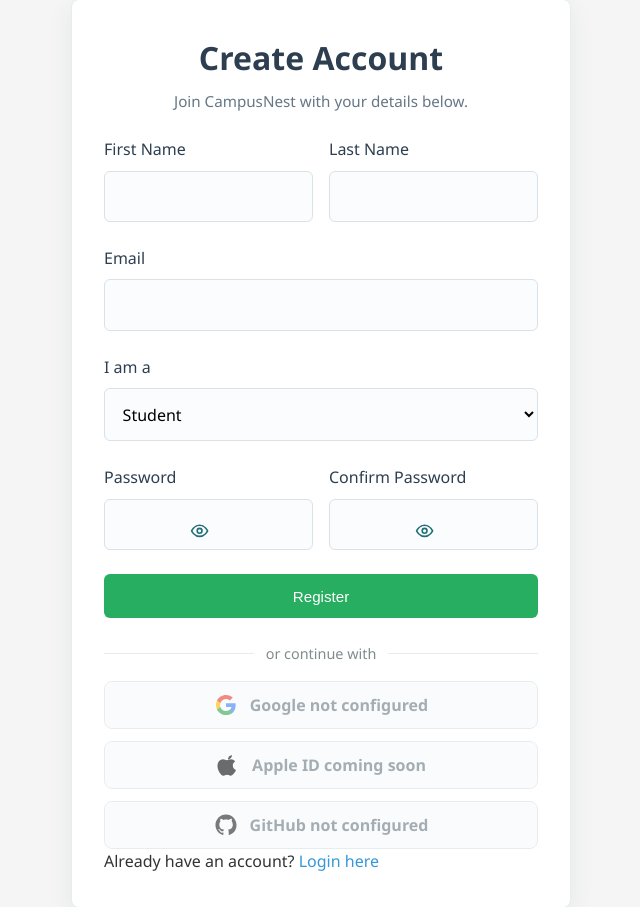
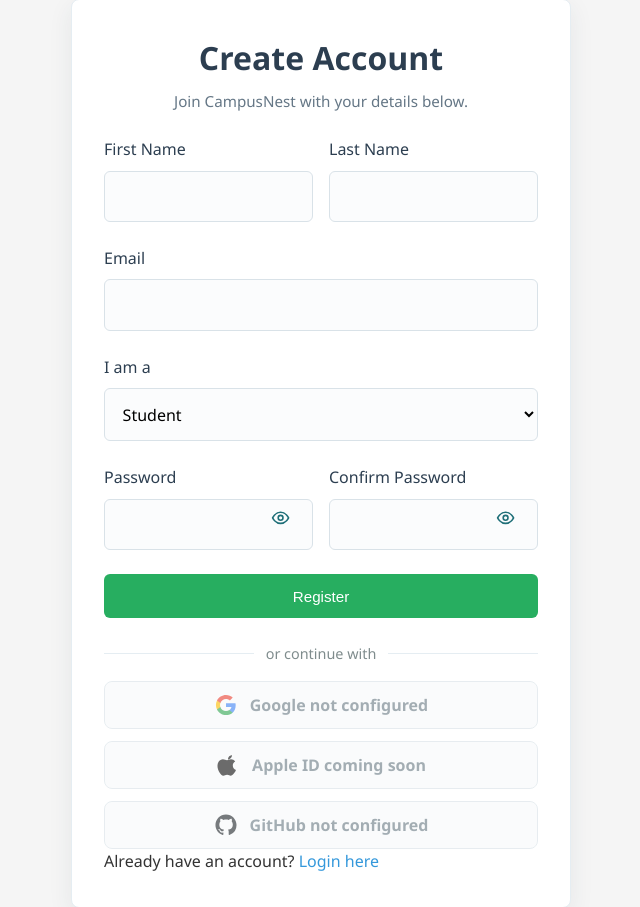
Before and after one commit to michaelsunprince2-commits/CampusHub, a PHP site: page /campusnest/php/public/register.php in a window 1280 px wide. Shown: the part 159-1066 px from the top of the page, without its empty margins (319-959 px from the left). Run offline with PHP 8.4, Linux system fonts and the light colour scheme.

Commit message:
Fix password toggle input overlay

```diff
--- a/php/public/login.php
+++ b/php/public/login.php
@@ -117,7 +117,7 @@ require_once '../templates/header.php';
             color: #1f6f78;
             cursor: pointer;
             display: grid;
-            place-items: center;
+            place-items: right;
             width: 2.1rem;
             height: 2.1rem;
             padding: 0;
@@ -150,7 +150,7 @@ require_once '../templates/header.php';
             outline: 2px solid rgba(31, 111, 120, 0.25);
         }
 
-        .form-group button {
+        .form-group button:not(.password-toggle) {
             width: 100%;
             padding: 0.85rem 1rem;
             border-radius: 6px;
--- a/php/public/register.php
+++ b/php/public/register.php
@@ -113,7 +113,7 @@ require_once '../templates/header.php';
             color: #1f6f78;
             cursor: pointer;
             display: grid;
-            place-items: center;
+            place-items: left;
             width: 2.1rem;
             height: 2.1rem;
             padding: 0;
@@ -146,7 +146,7 @@ require_once '../templates/header.php';
             outline: 2px solid rgba(31, 111, 120, 0.25);
         }
 
-        .form-group button {
+        .form-group button:not(.password-toggle) {
             width: 100%;
             padding: 0.85rem 1rem;
             border-radius: 6px;
--- a/php/public/reset-password.php
+++ b/php/public/reset-password.php
@@ -114,7 +114,7 @@ require_once '../templates/header.php';
             color: #1f6f78;
             cursor: pointer;
             display: grid;
-            place-items: center;
+            place-items: right;
             width: 2.1rem;
             height: 2.1rem;
             padding: 0;
@@ -147,7 +147,7 @@ require_once '../templates/header.php';
             outline: 2px solid rgba(31, 111, 120, 0.25);
         }
 
-        .form-group button {
+        .form-group button:not(.password-toggle) {
             width: 100%;
             padding: 0.85rem 1rem;
             border-radius: 6px;
```
